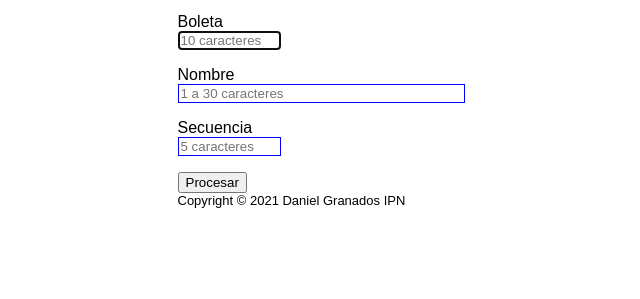
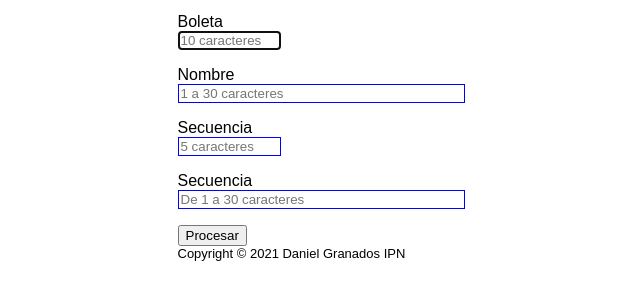
Before and after one commit to Tarea1ProWeb/Tarea1ProWeb.github.io, a plain HTML site: page index.html in a window 1280 px wide. Shown: the part 109-408 px from the top of the page, without its empty margins (319-959 px from the left). Drawn offline with Linux system fonts and the light colour scheme.

Commit message:
Materia HTML

```diff
--- a/index.html
+++ b/index.html
@@ -61,6 +61,14 @@
             </label>
             <br><output id="salidaSecuencia"></output>
         </p>
+        <p>
+            <label accesskey="M">
+                Secuencia<br>
+                <input type="text" name="materia" autofocus pattern=".{1,30}" title="De 1 a 30 caracteres"
+                    required maxlength="30" size="33" placeholder="De 1 a 30 caracteres"> <!--CUADRO DE ENTRADA-->
+            </label>
+            <br><output id="salidaMateria"></output>
+        </p>
 
         <input type="submit" value="Procesar" accesskey="P">
 
```
